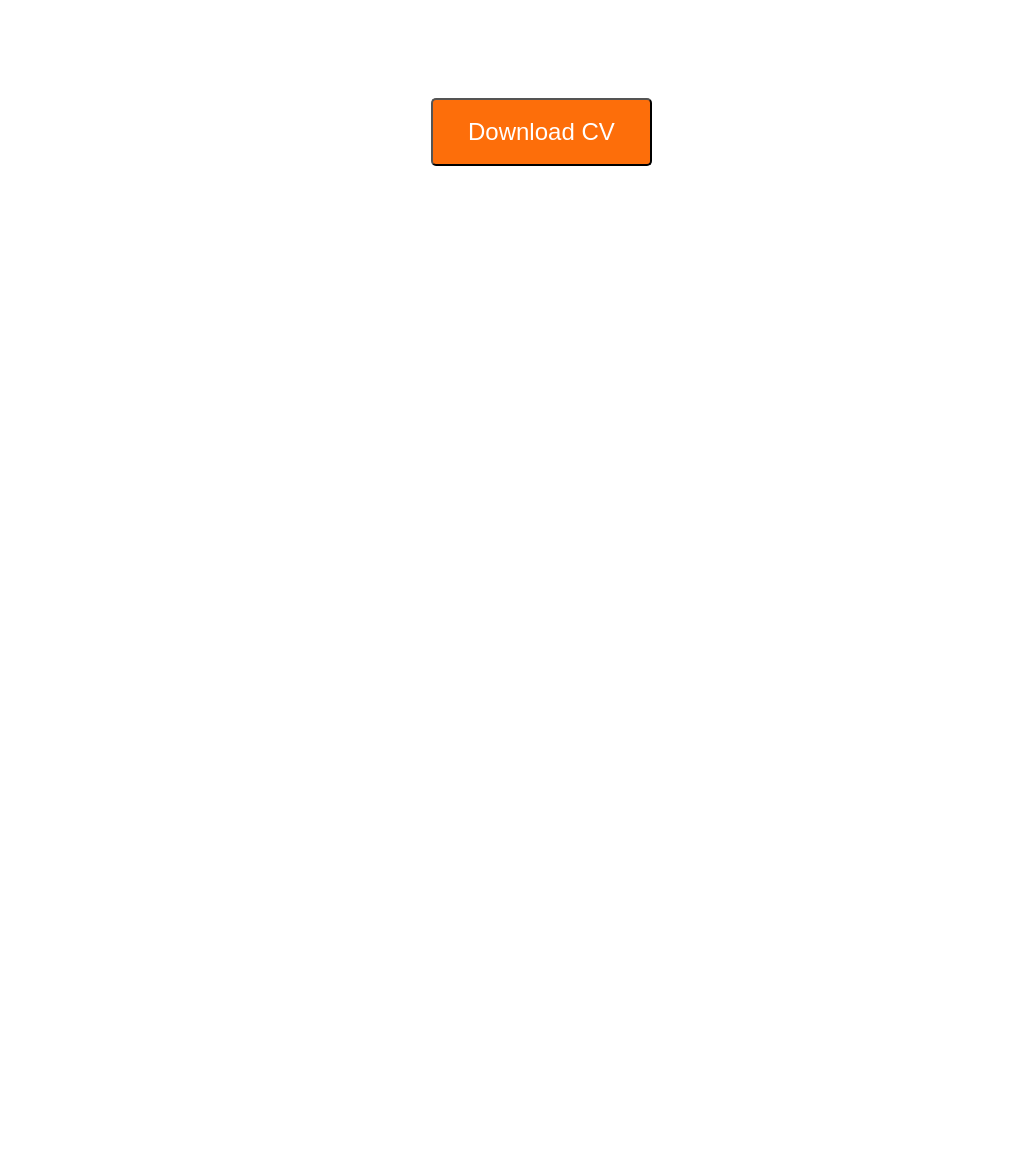
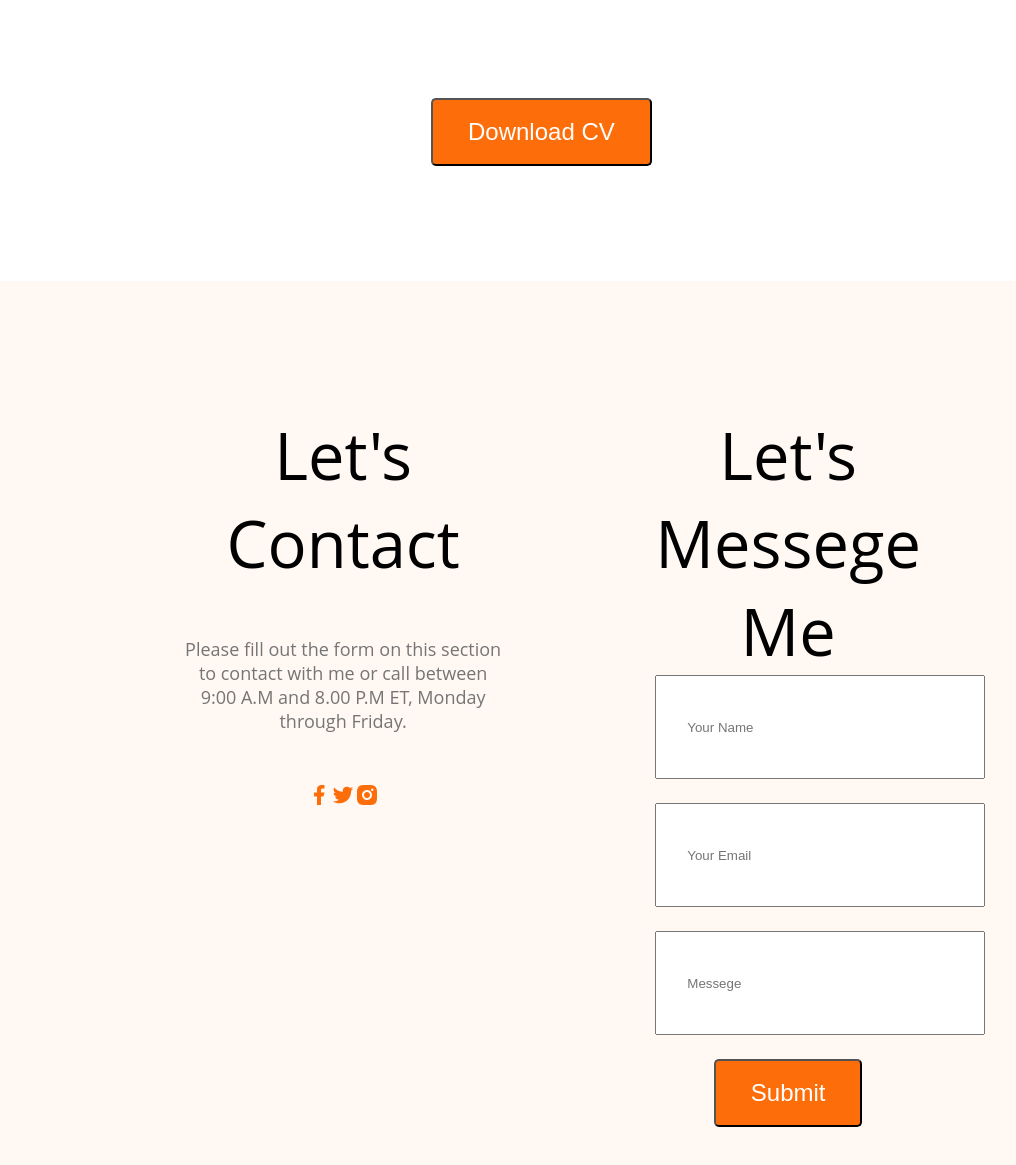
Before and after one commit to Sefat006/developer-portfolio-1, a plain HTML site: page index.html in a window 1280 px wide. Shown: the part 3294-4459 px from the top of the page, without its empty margins (89-1105 px from the left). Before the commit the page ends 3575 px from the top, so only its background shows below. Drawn offline with Linux system fonts and the light colour scheme.

Commit message:
finished

```diff
--- a/index.html
+++ b/index.html
@@ -146,6 +146,29 @@
             </button>
         </div>
     </section>
+    <section class="contact">
+        <div class="flex">
+            <div class="lets-contact">
+                <h class="section-title">Let's Contact</h>
+                <p class="section-description">Please fill out the form on this section to contact with me or call between 9:00 A.M and 8.00 P.M ET, Monday through Friday.</p>
+                <div class="icon">
+                    <img src="images/icons/facebook.png" alt=""><img src="images/icons/twitter.png" alt=""><img src="images/icons/insta.png" alt="">
+                </div>
+            </div>
+            <div class="lets-messege-me">
+                <h class="section-title messege">
+                    Let's Messege Me
+                </h>
+               <form action="">
+                <input type="text" name id placeholder="Your Name">
+                <input type="text" name id placeholder="Your Email">
+                <input type="text" name id placeholder="Messege">
+               </form>
+               <input type="submit" class="button">
+
+            </div>
+        </div>
+    </section>
     </main>
 </body>
 </html>
--- a/style.css
+++ b/style.css
@@ -39,7 +39,11 @@ li{
     font-weight: 700;
     border-radius: 10px;
 }
+
+
 /* -------banner design------ */
+
+
 .banner{
     font-family: 'Open Sans', sans-serif;
     display: flex;
@@ -68,7 +72,11 @@ li{
     font-size: 24px;
     border-radius: 5px;
 }
+
+
 /* --------About me-------- */
+
+
 main{
     font-family: 'Open Sans', sans-serif;
     margin: 0 auto;
@@ -89,7 +97,10 @@ main{
     margin-top: 30px;
     font-size: 18px;
 }
+
+
 /* --contact info under About Me-- */
+
 .about-info-container{
     display: flex;
     font-size: 20px;
@@ -104,7 +115,10 @@ main{
     /* font-size: 20px; */
     font-weight: 700;
 }
+
+
 /* ---what i do section--- */
+
 .what-i-do{
     text-align: center;
     margin-top: 130px;
@@ -136,7 +150,9 @@ main{
     color: #757575;
 }
 
+
 /* ---A summary of my resume--- */
+
 .a-summary-of-my-resume{
     align-items: center;
     padding: 30px 50px;
@@ -170,3 +186,37 @@ main{
     border-radius: 5px;
     margin-left: 400px;
 }
+
+/* ----contact info section---- */
+
+.contact{
+    background: #FFF8F3;
+    text-align: center;
+    gap: 100px;
+    padding: 130px 200px;
+}
+.lets-contact{
+    margin-right: 50px;
+}
+.lets-contact p{
+    margin-top: 50px;
+}
+.icon{
+    margin-top: 50px;
+}
+.messege{
+    margin-bottom: 50px;
+}
+.flex{
+    display: flex;
+    gap: 100px;
+}
+.lets-messege-me{
+    margin-bottom: 20px;
+}
+.contact input[type="text"],input[type="email"],textarea{
+    margin-bottom: 24px;
+    width: 100%;
+    padding: 18px 30px;
+    height: 64px;
+}
```
